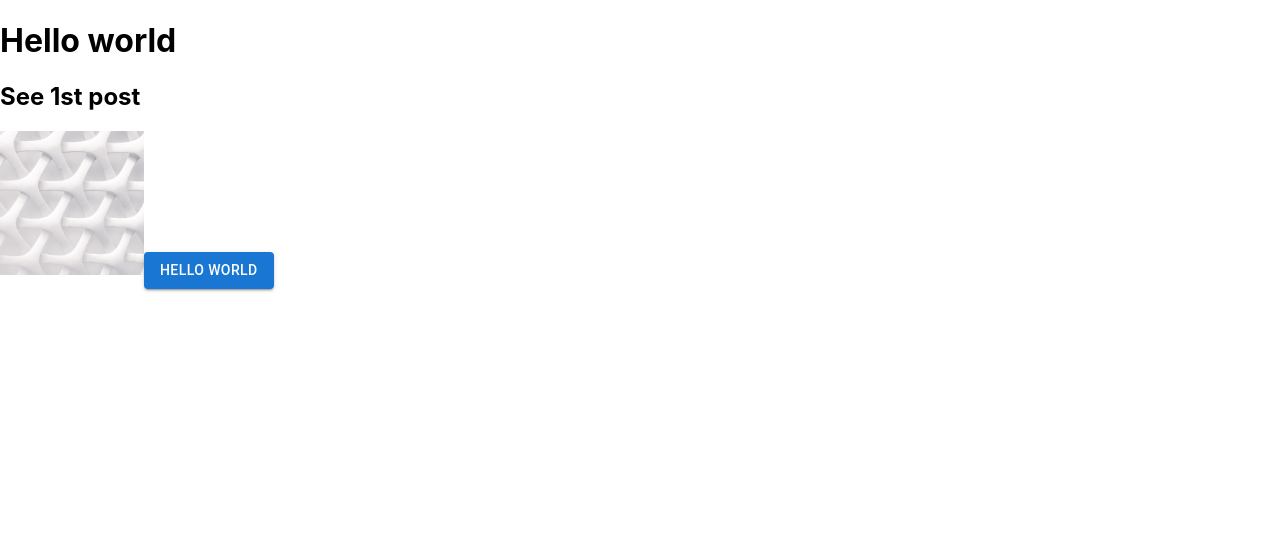
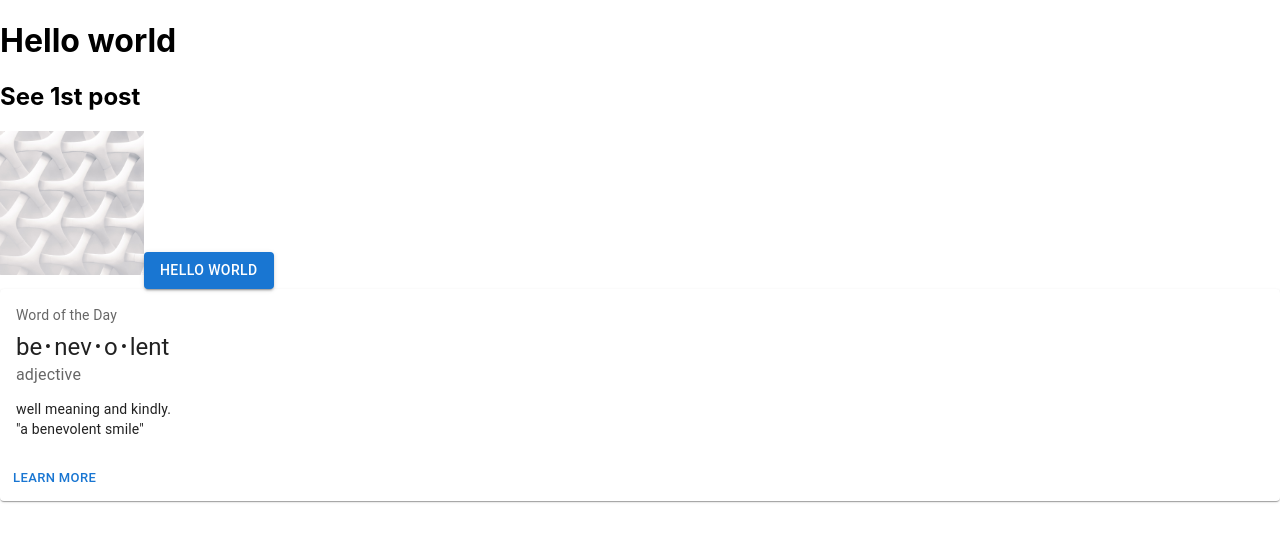
Before and after one commit to acalvom/nextjs-hello-world, a Next.js app: page / in a window 1280 px wide. Shown: the top 542 px of the page. Built offline with nearby package versions, Linux system fonts and the light colour scheme.

Commit message:
Create post

```diff
--- /dev/null
+++ b/components/Post.tsx
@@ -0,0 +1,44 @@
+import * as React from 'react';
+import { IPost } from '../types';
+
+import Box from '@mui/material/Box';
+import Card from '@mui/material/Card';
+import CardActions from '@mui/material/CardActions';
+import CardContent from '@mui/material/CardContent';
+import Button from '@mui/material/Button';
+import Typography from '@mui/material/Typography';
+
+const bull = (
+  <Box
+    component="span"
+    sx={{ display: 'inline-block', mx: '2px', transform: 'scale(0.8)' }}
+  >
+    •
+  </Box>
+);
+
+const Post = ( ) => {
+  return (<Card sx={{ minWidth: 275 }}>
+    <CardContent>
+      <Typography sx={{ fontSize: 14 }} color="text.secondary" gutterBottom>
+        Word of the Day
+      </Typography>
+      <Typography variant="h5" component="div">
+        be{bull}nev{bull}o{bull}lent
+      </Typography>
+      <Typography sx={{ mb: 1.5 }} color="text.secondary">
+        adjective
+      </Typography>
+      <Typography variant="body2">
+        well meaning and kindly.
+        <br />
+        {'"a benevolent smile"'}
+      </Typography>
+    </CardContent>
+    <CardActions>
+      <Button size="small">Learn More</Button>
+    </CardActions>
+  </Card>)
+};
+
+export default Post;
--- a/pages/index.tsx
+++ b/pages/index.tsx
@@ -4,6 +4,7 @@
 import { Fragment } from 'react'
 import Head from 'next/head'
 import Button from '@mui/material/Button'
+import Post from '../components/Post'
 
 const Home: NextPage = () => {
   return (
@@ -19,6 +20,7 @@
       </h2>
       <Image src="/images/profile.jpeg" height={144} width={144} alt="Profile pic"/>
       <Button variant="contained">Hello World</Button>
+      <Post></Post>
     </Fragment>
   )
 }
```
